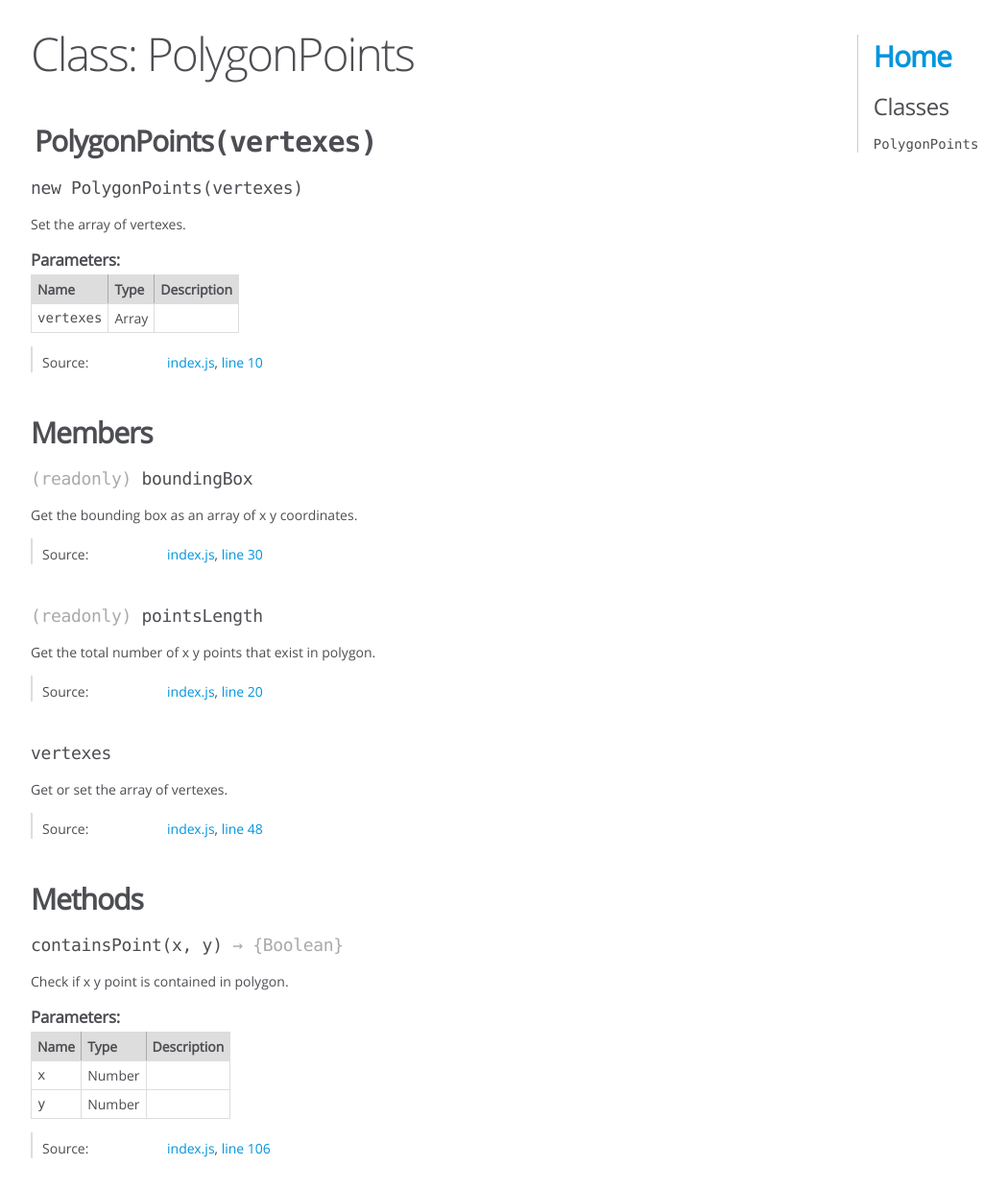
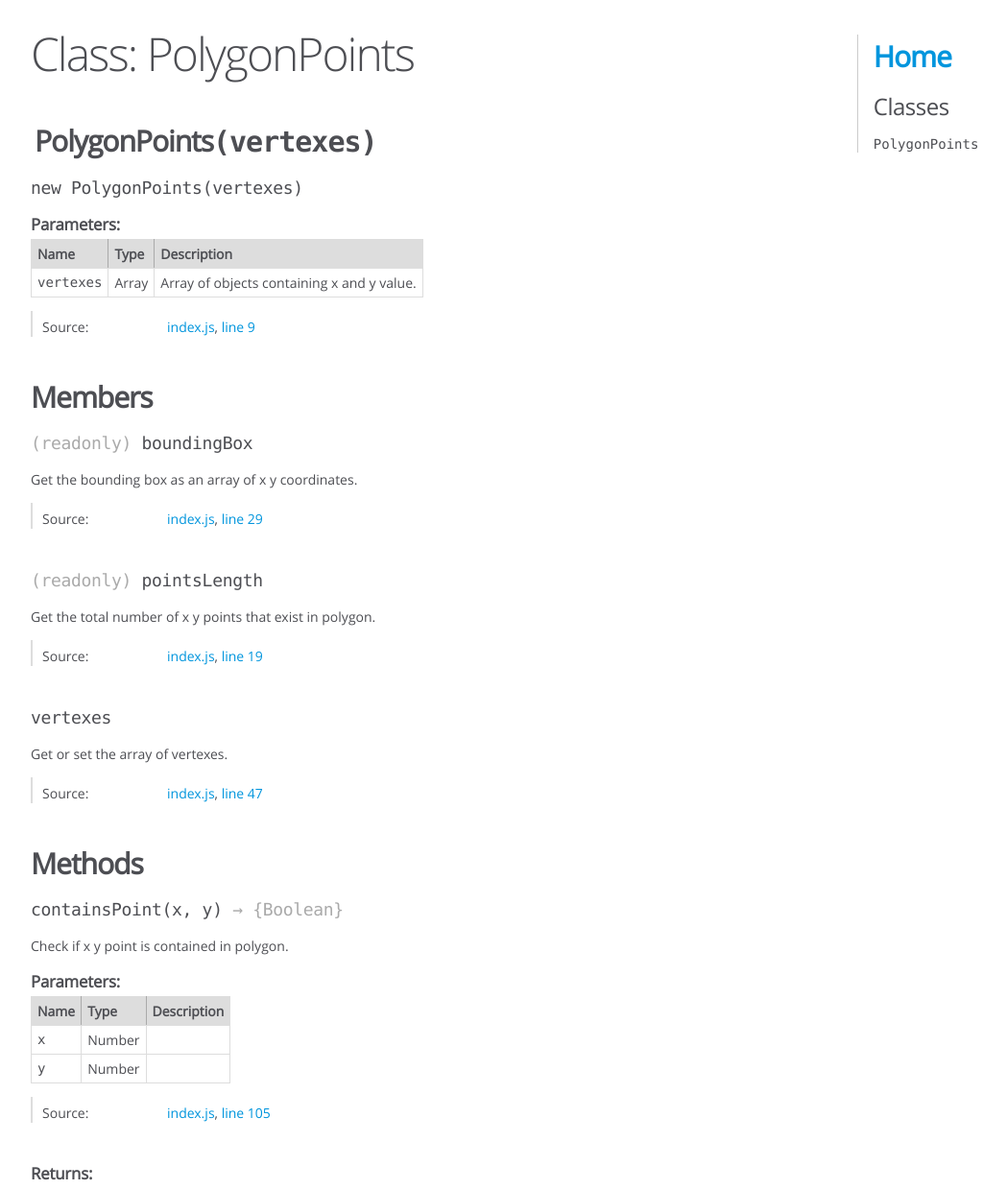
Before and after one commit to kevinGodell/polygon-points, a website: page docs/PolygonPoints.html in a window 1280 px wide. Shown: the top 1239 px of the page at 96% size, without its empty margins (0-1049 px from the left). Drawn offline with Linux system fonts and the light colour scheme.

Commit message:
update docs

```diff
--- a/docs/PolygonPoints.html
+++ b/docs/PolygonPoints.html
@@ -48,10 +48,6 @@
 
 
 
-<div class="description">
-    Set the array of vertexes.
-</div>
-
 
 
 
@@ -101,7 +97,7 @@
 
 
 
-            <td class="description last"></td>
+            <td class="description last">Array of objects containing x and y value.</td>
         </tr>
 
 
@@ -142,7 +138,7 @@
 
     <dt class="tag-source">Source:</dt>
     <dd class="tag-source"><ul class="dummy"><li>
-        <a href="index.js.html">index.js</a>, <a href="index.js.html#line10">line 10</a>
+        <a href="index.js.html">index.js</a>, <a href="index.js.html#line9">line 9</a>
     </li></ul></dd>
 
 
@@ -234,7 +230,7 @@
 
     <dt class="tag-source">Source:</dt>
     <dd class="tag-source"><ul class="dummy"><li>
-        <a href="index.js.html">index.js</a>, <a href="index.js.html#line30">line 30</a>
+        <a href="index.js.html">index.js</a>, <a href="index.js.html#line29">line 29</a>
     </li></ul></dd>
 
 
@@ -296,7 +292,7 @@
 
     <dt class="tag-source">Source:</dt>
     <dd class="tag-source"><ul class="dummy"><li>
-        <a href="index.js.html">index.js</a>, <a href="index.js.html#line20">line 20</a>
+        <a href="index.js.html">index.js</a>, <a href="index.js.html#line19">line 19</a>
     </li></ul></dd>
 
 
@@ -358,7 +354,7 @@
 
     <dt class="tag-source">Source:</dt>
     <dd class="tag-source"><ul class="dummy"><li>
-        <a href="index.js.html">index.js</a>, <a href="index.js.html#line48">line 48</a>
+        <a href="index.js.html">index.js</a>, <a href="index.js.html#line47">line 47</a>
     </li></ul></dd>
 
 
@@ -510,7 +506,7 @@
 
     <dt class="tag-source">Source:</dt>
     <dd class="tag-source"><ul class="dummy"><li>
-        <a href="index.js.html">index.js</a>, <a href="index.js.html#line106">line 106</a>
+        <a href="index.js.html">index.js</a>, <a href="index.js.html#line105">line 105</a>
     </li></ul></dd>
 
 
@@ -686,7 +682,7 @@
 
     <dt class="tag-source">Source:</dt>
     <dd class="tag-source"><ul class="dummy"><li>
-        <a href="index.js.html">index.js</a>, <a href="index.js.html#line134">line 134</a>
+        <a href="index.js.html">index.js</a>, <a href="index.js.html#line133">line 133</a>
     </li></ul></dd>
 
 
@@ -754,7 +750,7 @@
 <br class="clear">
 
 <footer>
-    Documentation generated by <a href="https://github.com/jsdoc3/jsdoc">JSDoc 3.5.5</a> on Tue May 29 2018 21:07:43 GMT-0500 (CDT)
+    Documentation generated by <a href="https://github.com/jsdoc3/jsdoc">JSDoc 3.5.5</a> on Tue May 29 2018 21:09:05 GMT-0500 (CDT)
 </footer>
 
 <script> prettyPrint(); </script>
```
Also changed, not shown: docs/index.html (+1 -1 lines), docs/index.js.html (+3 -4 lines).
